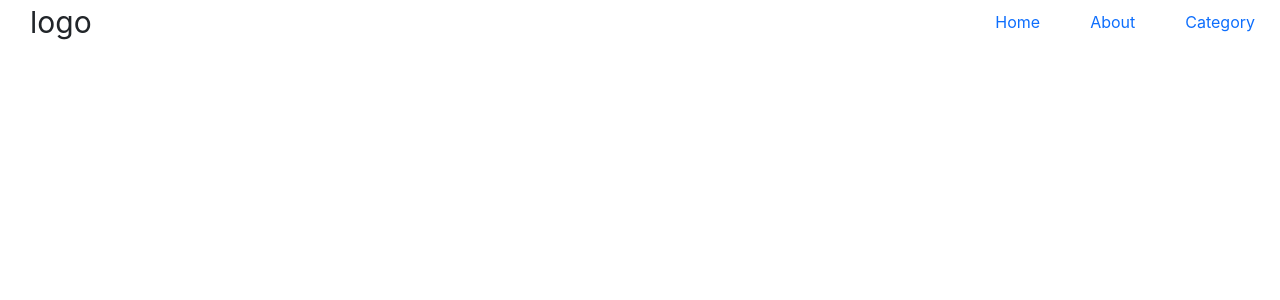
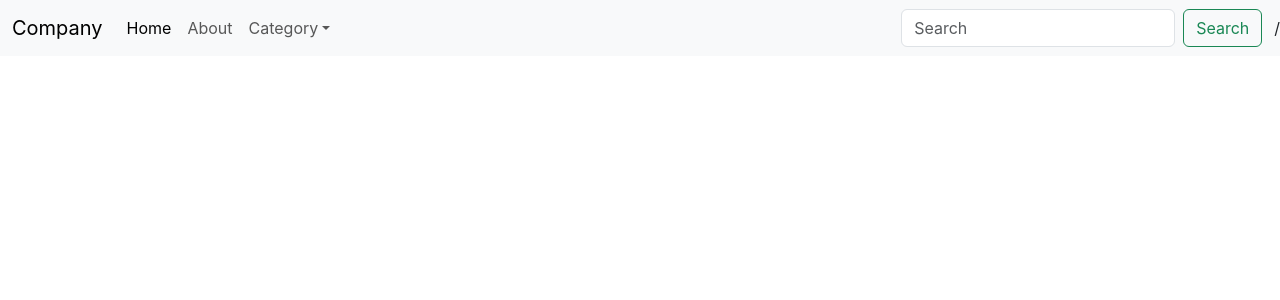
Before and after one commit to surya-tamang/Text-converter--React-JS, a React (Create React App) app: page / in a window 1280 px wide. Shown: the top 300 px of the page. Built offline with nearby package versions, Linux system fonts and the light colour scheme.

Commit message:
bootstrap used

```diff
--- a/src/App.js
+++ b/src/App.js
@@ -4,7 +4,7 @@
 function App() {
   return (
     <>
-      <Header />
+      <Header title ="Company"/>
     </>
   );
 }
--- a/src/components/Navbar.js
+++ b/src/components/Navbar.js
@@ -3,24 +3,38 @@
 
 export default function Header(props) {
     return (
-        <div>
-            <header>
-                <div className="logo">{props.title}</div>
-                <nav>
-                    <ul>
-                        <li><a href="">Home</a></li>
-                        <li><a href="">About</a></li>
-                        <li className="dropdown"><a href="">Category</a>
-                            <ul>
-                                <li><a href="">Men</a></li>
-                                <li><a href="">Women</a></li>
-                                <li><a href="">Kid</a></li>
+        <nav className="navbar navbar-expand-lg bg-body-tertiary">
+            <div className="container-fluid">
+                <a className="navbar-brand" href="#">{props.title}</a>
+                <button className="navbar-toggler" type="button" data-bs-toggle="collapse" data-bs-target="#navbarSupportedContent" aria-controls="navbarSupportedContent" aria-expanded="false" aria-label="Toggle navigation">
+                    <span className="navbar-toggler-icon"></span>
+                </button>
+                <div className="collapse navbar-collapse" id="navbarSupportedContent">
+                    <ul className="navbar-nav me-auto mb-2 mb-lg-0">
+                        <li className="nav-item">
+                            <a className="nav-link active" aria-current="page" href="#">Home</a>
+                        </li>
+                        <li className="nav-item">
+                            <a className="nav-link" href="#">About</a>
+                        </li>
+                        <li className="nav-item dropdown">
+                            <a className="nav-link dropdown-toggle" href="#" role="button" data-bs-toggle="dropdown" aria-expanded="false">
+                                Category
+                            </a>
+                            <ul className="dropdown-menu">
+                                <li><a className="dropdown-item" href="#">Men</a></li>
+                                <li><a className="dropdown-item" href="#">Women</a></li>
+                                <li><a className="dropdown-item" href="#">Kids</a></li>
                             </ul>
                         </li>
                     </ul>
-                </nav>
-            </header>
-        </div>
+                    <form className="d-flex" role="search">
+                        <input className="form-control me-2" type="search" placeholder="Search" aria-label="Search" />
+                        <button className="btn btn-outline-success" type="submit">Search</button>
+                    </form>
+                </div>
+            </div>/
+        </nav>
     )
 }
 
```
